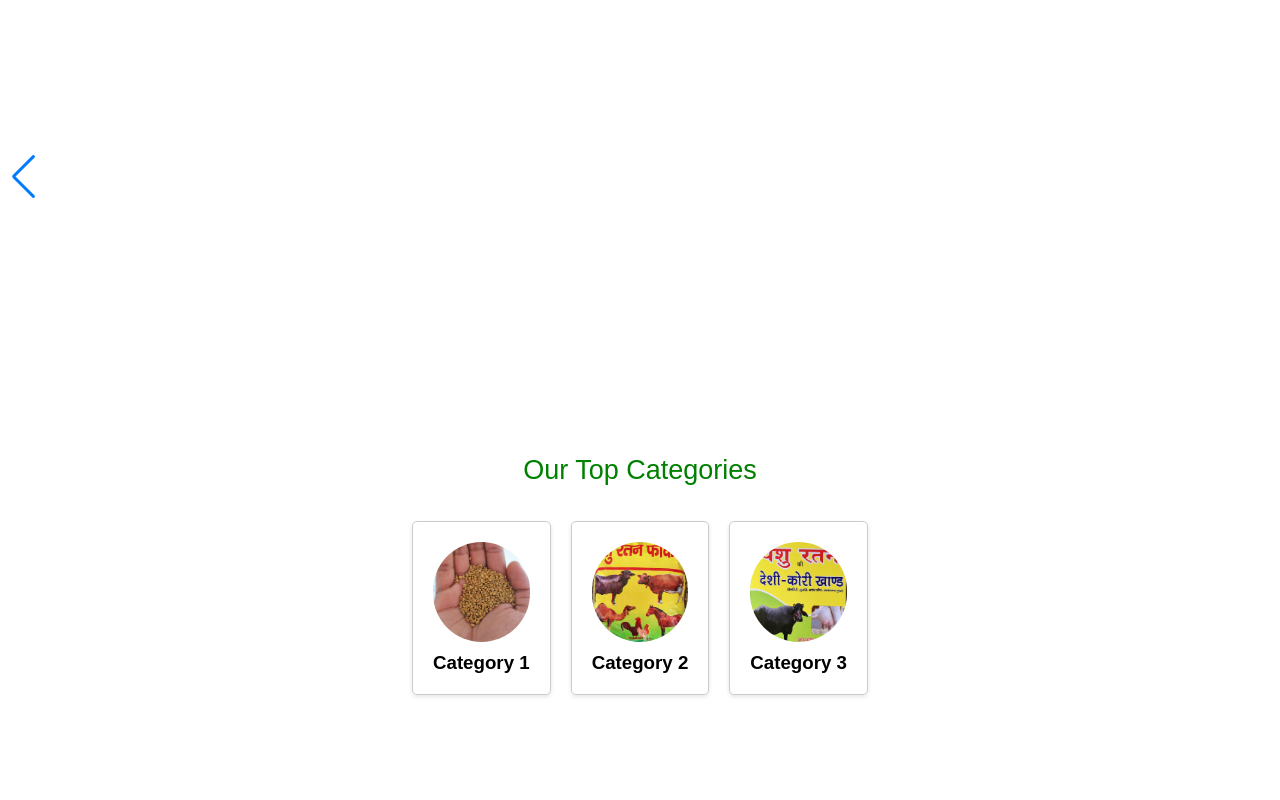
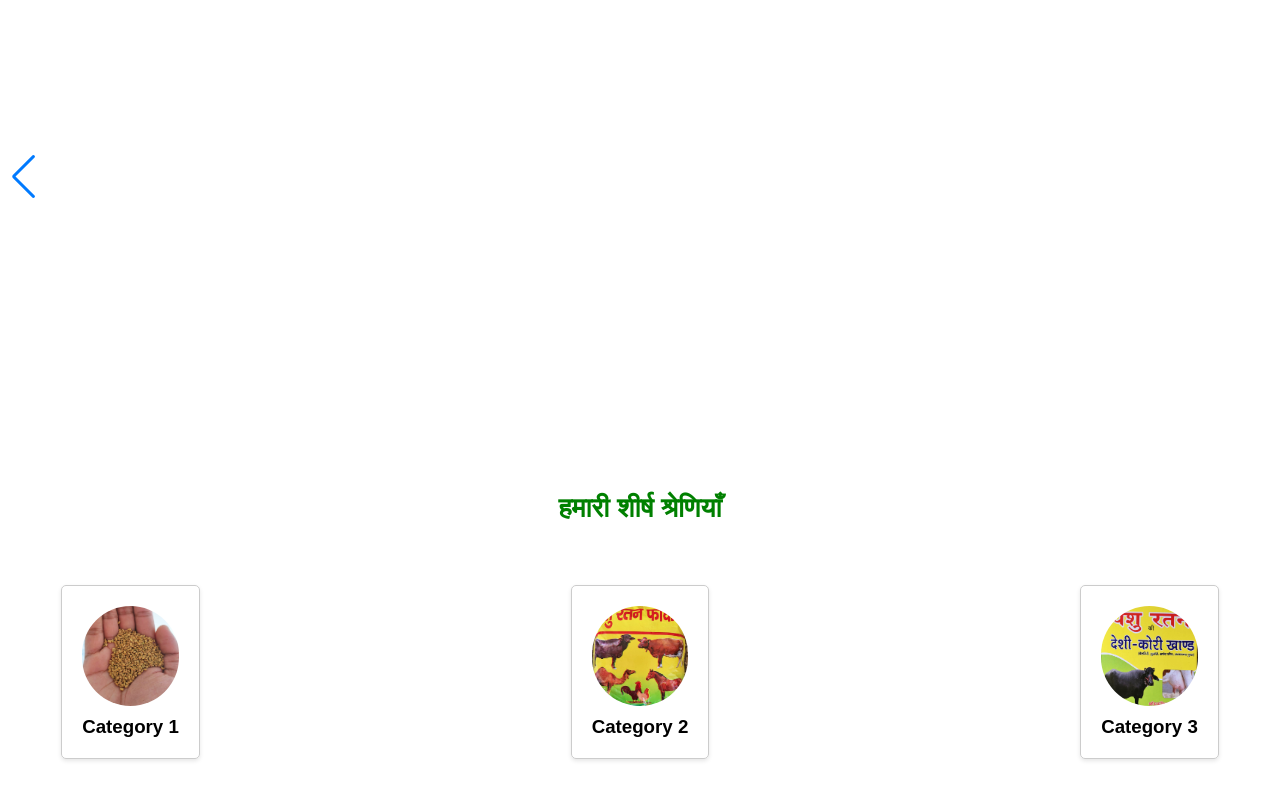
Before and after one commit to guptadeeya/solis, a React (Create React App) app: page / in a window 1280 px wide. Shown: the part 520-1320 px from the top of the page. Before the commit the page ends 1225 px from the top, so only its background shows below. Built offline with nearby package versions, Linux system fonts and the light colour scheme.

Commit message:
Changes made in Categories.js

```diff
--- a/src/components/Home/Categories.js
+++ b/src/components/Home/Categories.js
@@ -7,7 +7,7 @@ const Categories = () => {
 
     return (
       <div className="Categories-container">
-      <div className="Category-heading">Our Top Categories</div>
+      <div className="Category-heading">हमारी शीर्ष श्रेणियाँ</div>
         <div className="category-container">
           {categories.map((category, index) => (
             <CategoryCard key={index} name={category} />
--- a/src/components/css/Categories.css
+++ b/src/components/css/Categories.css
@@ -1,11 +1,13 @@
 .category-container {
     display: flex;
     flex-wrap: wrap;
-    justify-content: center;
+    padding: 4%;
+    justify-content: space-between;
   }
 
 .Category-heading{
   font-size: 27px;
   color: green;
-  padding: 2%;
+  padding-top: 5%;
+  font-weight: bold;
 }
--- a/src/components/css/CategoryCard.css
+++ b/src/components/css/CategoryCard.css
@@ -7,7 +7,7 @@
     border-radius: 5px;
     box-shadow: 0 2px 4px rgba(0, 0, 0, 0.1);
     margin: 10px;
-    max-width: 300px;
+    max-width: 500px;
     text-align: center;
   }
 
```
Also changed, not shown: 1 other file (tests, documents, lock files or other folders).
